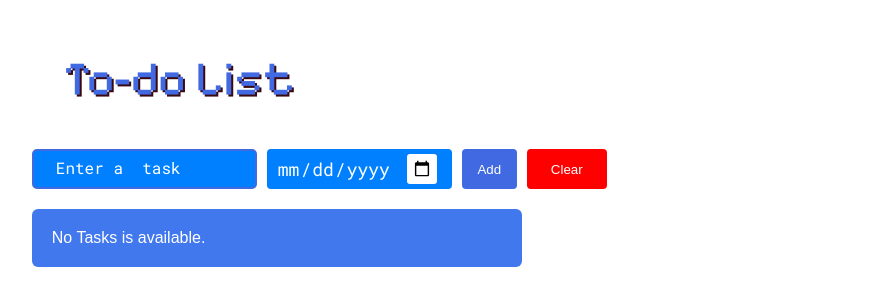
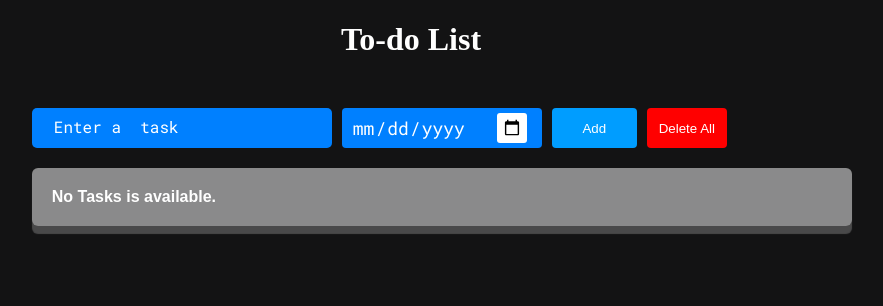
Before and after one commit to niTzKmr/to-do-list, a plain HTML site: page index.html in a window 1280 px wide. Shown: the whole page, without its empty margins (229-1112 px from the left). Drawn offline with Linux system fonts and the light colour scheme; a web font is replaced by a local one.

Commit message:
Add files via upload

```diff
--- a/index.html
+++ b/index.html
@@ -13,7 +13,7 @@
     <input placeholder="Enter a  task" class="taskInput inpt">
     <input type="date" class="dateInput date">
     <button class="addButton add-btn" onclick="addItem();"><span class="add">Add</span></button>
-    <button onclick="cleartodo();" class="clearList clrbtn"><span class="clear">Clear</span></button>
+    <button onclick="cleartodo();" class="clearList clrbtn"><span class="clear">Delete All</span></button>
   </div>
 
 
--- a/script.js
+++ b/script.js
@@ -23,7 +23,7 @@ function renderHTML(){
       <div> ${dueDate} </div>
       <button onclick='
           clearItem(${i})' class="delItem">
-          Delete
+          X
       </button>
      ` ;
     todoListHTML += html;
@@ -67,5 +67,6 @@ else{
 }
 
 inputElement.value = '';
+dateElement.value = '';
 renderHTML();
 }
--- a/style.css
+++ b/style.css
@@ -2,25 +2,22 @@
 @import url('https://fonts.googleapis.com/css2?family=Pixelify+Sans:wght@400..700&display=swap');
 
 
+@import url('https://fonts.cdnfonts.com/css/graphik-trial');
+
+
 .body , html{
-  background-color: rgb(255, 255, 255);
+  background-color: #131314;
   font-family: Arial;
+  font-weight: bold;
 
 }
 
 h1{
-  position: relative;
-  left: 400px;
-  transform: translateX(-50%);
-  padding: 10px;
-  display: inline-block;
-  color: royalblue;
-  font-size: 48px;
-  font-family: "Pixelify Sans", sans-serif;
-  font-optical-sizing: auto;
-  font-weight: 400;
-  font-style: normal;
-  text-shadow: 2px 2px 0px rgb(57, 9, 17);
+  text-align: center;
+  color: #ffffff;
+  margin-bottom:50px ;
+  font-family: graphil-trial;
+
 }
 
 
@@ -28,21 +25,23 @@ h1{
 .main{
   font-size: 16px;
   display: grid;
-  grid-template-columns: 200px 150px 100px;
+  grid-template-columns: 400px 250px 50px;
   color: rgb(255, 255, 255);
-  width: 470px;
-  background-color: rgb(66, 120, 238);
+
+  width: 800px;
+  background-color: rgba(255, 255, 255, 0.504);
   border-radius: 6px;
   padding-left: 20px;
   padding-bottom: 20px;
   padding-top: 20px;
   margin-top: 20px;
   margin-left: 20%;
+  box-shadow:0px 8px 1px  #ffffff3b;
 
 }
 
 .inpt{
-  border: 2px solid royalblue;
+  border: none;
   border-radius: 5px;
   color: rgb(255, 255, 255);
   background-color: #0080ff;
@@ -90,12 +89,9 @@ input::-webkit-input-placeholder {
 }
 
 
-
-
-
 .to-do-input-grid{
   display: grid;
-  grid-template-columns: 225px 185px 55px 80px;
+  grid-template-columns: 300px 200px 85px 80px;
   column-gap: 10px;
   margin-left: 20%;
 }
@@ -109,7 +105,12 @@ input::-webkit-input-placeholder {
   margin-bottom: 8px;
   border-radius: 4px;
   padding: 5px 0px;
+  height: 35px;
+  width: 35px;
+  font-weight: bolder;
 }
+
+
 
 .delItem:hover{
   background-color: crimson;
@@ -124,7 +125,7 @@ input::-webkit-input-placeholder {
 }
 
 .add-btn{
-  background-color: royalblue;
+  background-color: #009DFF;
   color: white;
   border: none;
   border-radius: 4px;
@@ -154,25 +155,3 @@ input::-webkit-input-placeholder {
 
 
 }
-
-.clear{
-  display: inline-block;
-  transition: 0.1s ease-in-out ;
-  padding-top: 1px;
-}
-
-
-.clear:hover::before{
-  content: "\2715";
-  color: rgb(255, 255, 255);
-  font-weight: bold;
-}
-
-.clear:hover{
-  content: "";
-  color: transparent;
-  font-size: 12px;
-  padding-left: 20px;
-
-
-}
```
